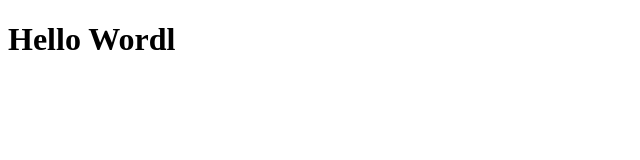
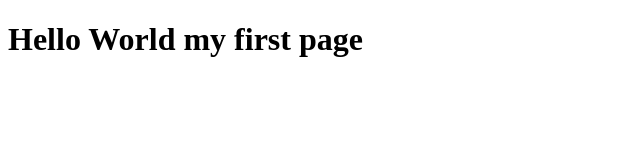
Before and after one commit to pozitivnuy/hello-world, a plain HTML site: page index.html in a window 1280 px wide. Shown: the whole page, without its empty margins (0-640 px from the left). Drawn offline with Linux system fonts and the light colour scheme.

Commit message:
Update index.html

```diff
--- a/index.html
+++ b/index.html
@@ -6,6 +6,6 @@
       <title>Hello-World</title>
 	</head>
   <body>
-<h1 >Hello Wordl</h1>
+<h1 >Hello World my first page</h1>
   </body>
 </html>
```
